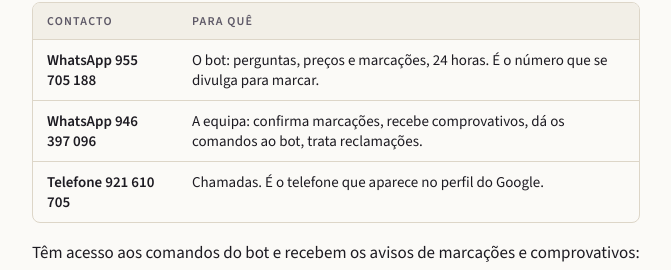
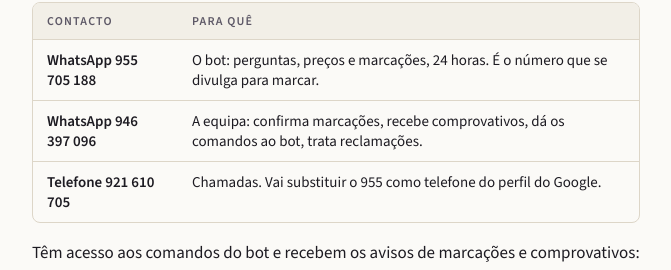
Before and after one commit to unsuspected2/marinasc-chatbot, a website: page docs/processo-marinasc.html in a window 1280 px wide. Shown: the part 2373-2643 px from the top of the page, without its empty margins (324-995 px from the left). Drawn offline with nearby package versions, Linux system fonts and the light colour scheme; a web font is replaced by a local one.

Commit message:
Documento: telefone do Google ainda por trocar
Co-Authored-By: Claude Opus 5.5 <noreply@anthropic.com>
Claude-Session: https://claude.ai/code/session_019bn8XEzkJQ2kgpanWw8ns8

```diff
--- a/docs/processo-marinasc.html
+++ b/docs/processo-marinasc.html
@@ -175,7 +175,7 @@
         <tbody>
           <tr><td>WhatsApp 955 705 188</td><td>O bot: perguntas, preços e marcações, 24 horas. É o número que se divulga para marcar.</td></tr>
           <tr><td>WhatsApp 946 397 096</td><td>A equipa: confirma marcações, recebe comprovativos, dá os comandos ao bot, trata reclamações.</td></tr>
-          <tr><td>Telefone 921 610 705</td><td>Chamadas. É o telefone que aparece no perfil do Google.</td></tr>
+          <tr><td>Telefone 921 610 705</td><td>Chamadas. Vai substituir o 955 como telefone do perfil do Google.</td></tr>
         </tbody>
       </table></div>
       <p>Têm acesso aos comandos do bot e recebem os avisos de marcações e comprovativos: 946 397 096 (WhatsApp do salão), 941 051 108 (Eng. Josaid do Nascimento, Marketing), 921 610 705 (Sra. Marisa, CEO) e 931 376 018 (Josefa do Nascimento, gerente oficial). A lista está em <code>src/data/equipa.json</code>; o comando <code>/equipa</code> mostra-a.</p>
```
Also changed, not shown: 1 other file.
